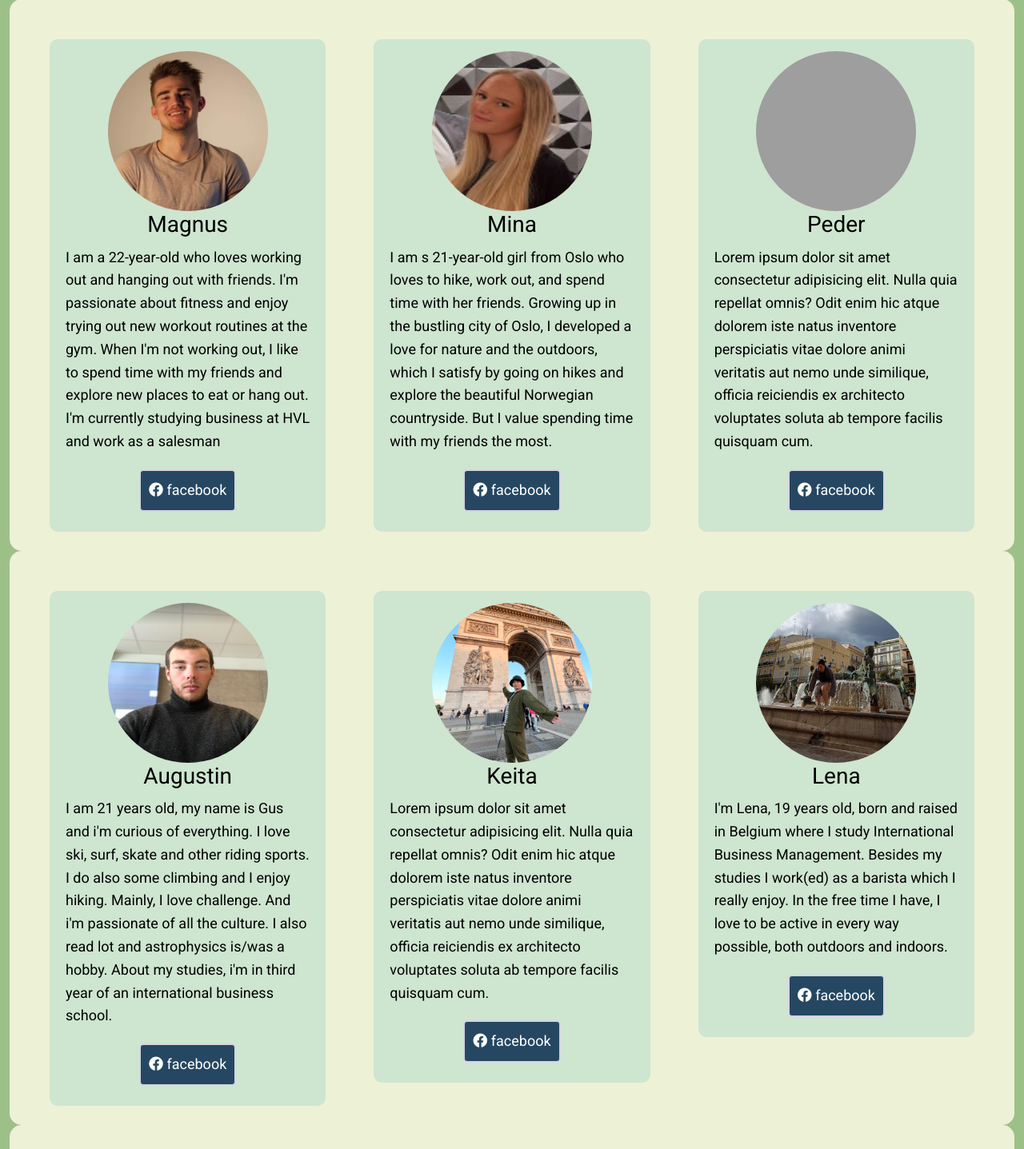
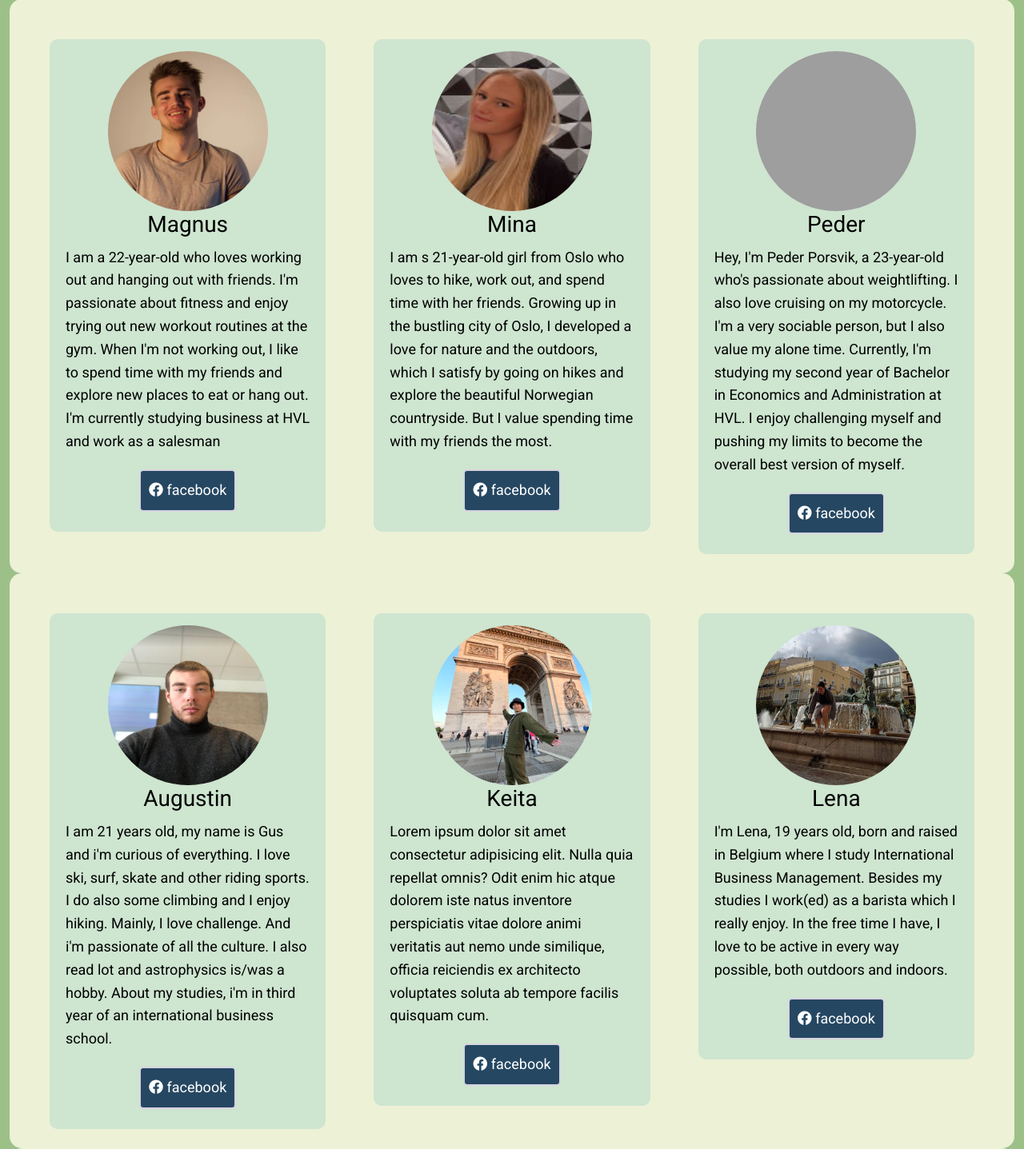
Before and after one commit to PederEP/Carbon_App, a Flask app: page / in a window 1280 px wide. Shown: the part 843-2280 px from the top of the page at 80% size. Run offline with Flask 2, Linux system fonts and the light colour scheme; some libraries are stand-ins or nearby versions; grey boxes are pictures that could not be loaded.

Commit message:
Update home.html

```diff
--- a/capp/templates/home.html
+++ b/capp/templates/home.html
@@ -82,7 +82,7 @@
           height="200"
           alt=""style="border-radius: 50%; width:200px;">
           <h3>Peder</h3>
-          <p>  Lorem ipsum dolor sit amet consectetur adipisicing elit. Nulla quia repellat omnis? Odit enim hic atque dolorem iste natus inventore perspiciatis vitae dolore animi veritatis aut nemo unde similique, officia reiciendis ex architecto voluptates soluta ab tempore facilis quisquam cum.
+          <p>  Hey, I'm Peder Porsvik, a 23-year-old who's passionate about weightlifting. I also love cruising on my motorcycle. I'm a very sociable person, but I also value my alone time. Currently, I'm studying my second year of Bachelor in Economics and Administration at HVL. I enjoy challenging myself and pushing my limits to become the overall best version of myself.
           </p>
           <div class="section_container_buttons_developers">
             <a class="btn_developers" href="https://www.facebook.com/pedereugen.porsvik"  target="_blank"><i class="fa-brands fa-facebook"></i> facebook</a>
```
